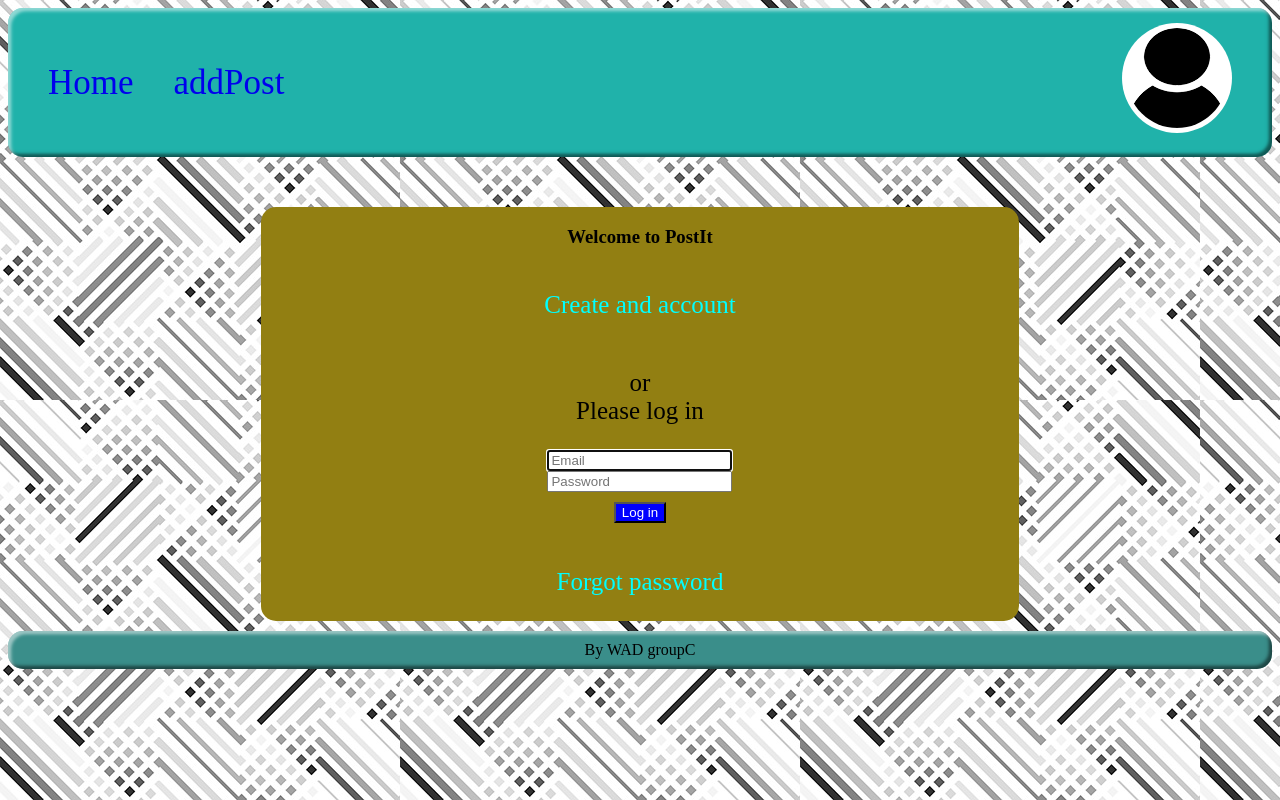
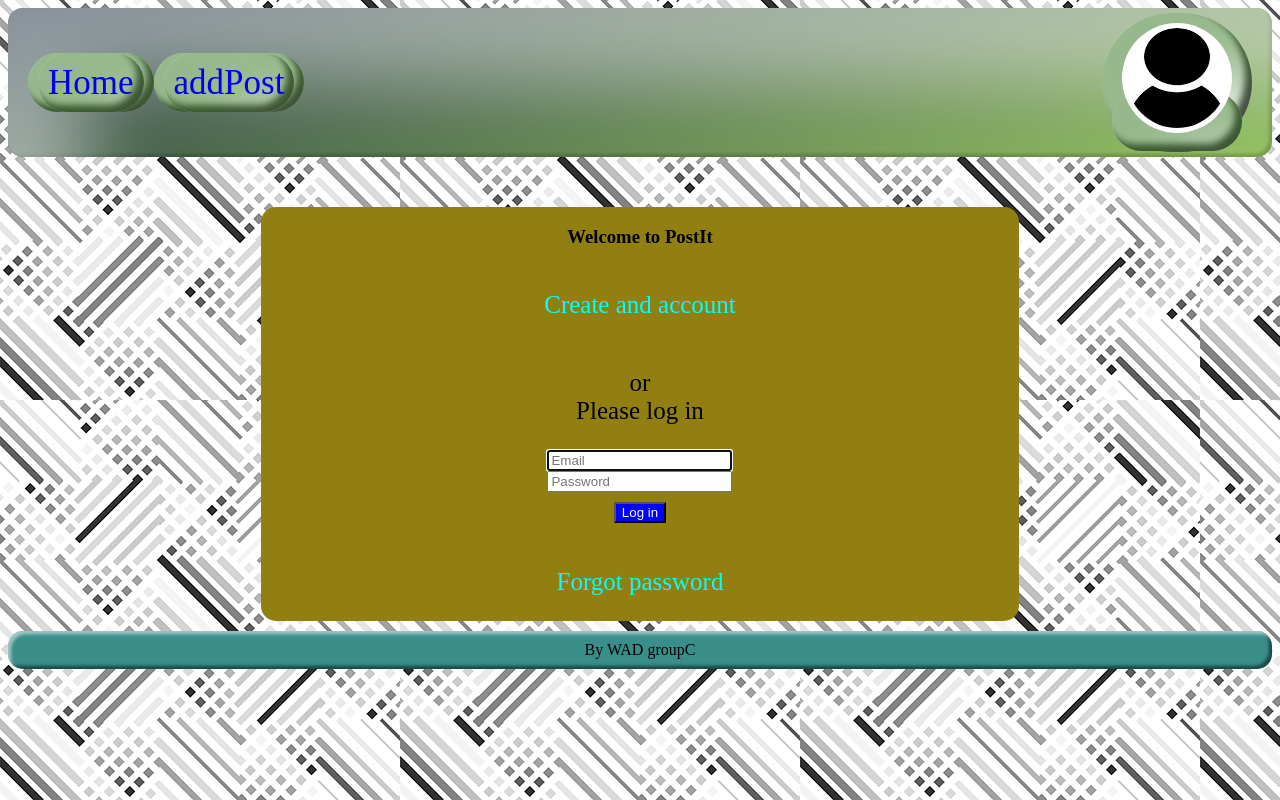
Before and after one commit to MeelisRekker/WAD25_groupC, a Vue app: page /#/login in a window 1280 px wide. Built offline with nearby package versions, Linux system fonts and the light colour scheme.

Commit message:
some styling

```diff
--- a/src/assets/css/styles.css
+++ b/src/assets/css/styles.css
@@ -4,6 +4,7 @@ body {
 }
 
 header {
+    background: linear-gradient(346deg,rgba(250, 209, 26, 0.527) 0%, rgba(21, 39, 59, 1) 100%);
     background-color: lightseagreen;
     width: auto;
     height: auto;
@@ -16,13 +17,15 @@ header {
     padding-right: 20px;
     padding-top: 5px;
     padding-bottom: 5px;
-    box-shadow: inset 0.2em 0.2em 0.2em 0 rgba(255,255,255,0.5), inset -0.2em -0.2em 0.2em 0 rgba(0,0,0,0.5);
+    box-shadow: inset 5em 5em 5em 0 rgba(255,255,255,0.5), inset -0.2em -0.2em 0.2em 0 rgba(0,0,0,0.2);
 }
 header a {
     text-decoration: none;
     font-size: 35px;
     padding: 10px;
-    border-radius: 20px;
+    border-radius: 100px;
+    background: #ffffff;
+    box-shadow: inset 2em 2em 2em 0 rgba(34, 105, 13, 0.473), inset -0.2em -0.2em 0.2em 0 rgba(0,0,0,0.7);
 }
 header a:hover{
     color: #927f12;
@@ -58,7 +61,7 @@ main {
     align-items: stretch;
 }
 aside {
-    background-color: rgba(21, 90, 99, 0.527);
+    background: linear-gradient(346deg,rgba(70, 12, 29, 0.527) 0%, rgba(52, 85, 8, 0.753) 80%);
     width: 20%;
     height: auto;
     min-height: 100%;
@@ -111,10 +114,17 @@ text {
     width: 100%;
     display: flex;
     justify-content: space-between;
-    background-color: brown;
+    background-color: rgb(98, 104, 91);
     border-radius: 15px;
     align-items: center;
     box-shadow: inset 0.2em 0.2em 0.2em 0 rgba(255,255,255,0.5), inset -0.2em -0.2em 0.2em 0 rgba(0,0,0,0.5);
+}
+
+.postDate {
+    color: #f3b408;
+    box-shadow: inset 0.2em 0.2em 0.8em 0 rgba(255,255,255,0.5), inset -0.2em -0.2em 0.2em 0 rgba(0,0,0,0.5);
+    border-radius: 30px;
+    font-family: 'Gill Sans', 'Gill Sans MT', Calibri, 'Trebuchet MS', sans-serif;
 }
 
 .post p{
@@ -133,6 +143,8 @@ text {
 
 .postHead ~ p{
     font-size: 2rem;
+    color: #0b053d;
+    font-family: Georgia, 'Times New Roman', Times, serif;
 }
 
 .like{
@@ -149,6 +161,7 @@ text {
 .postMessage + img{
     margin: 1%;
     max-width: 5%;
+
 }
 /* Login page text visuals */
 #text{
--- a/src/components/Post.vue
+++ b/src/components/Post.vue
@@ -7,7 +7,7 @@
         ? require('../assets/img/female-icon-7893.png')
         : require('../assets/img/userLogo.png')" class="UserLogo">
             <p>{{ post.posterName +' ('+post.posterAge+')'}}</p>
-            <p>{{ post.postDate }}</p>
+            <p class="postDate">{{ post.postDate }}</p>
           </div>
           <img :src="post.image">
           <p>{{ post.postMessage }}</p>
```
